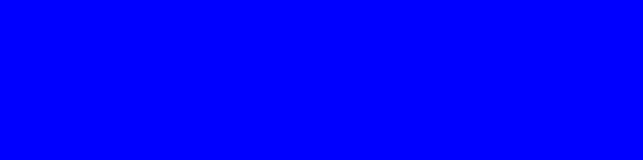
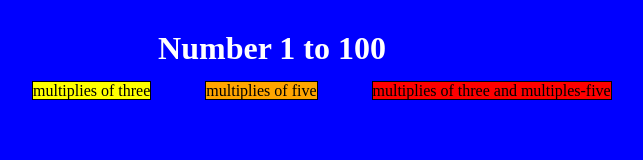
Before and after one commit to Emamingio22/js-fizzbuzz, a plain HTML site: page index.html in a window 1280 px wide. Shown: the whole page, without its empty margins (368-1011 px from the left). Drawn offline with Linux system fonts and the light colour scheme.

Commit message:
I made the index and the css

```diff
--- a/index.html
+++ b/index.html
@@ -9,8 +9,18 @@
 </head>
 <body>
 
+        <h1>Number 1 to 100</h1>
+        <div class="multiples">
+        <p class="multiples-three">multiplies of three</p>
+        <p class="multiples-five">multiplies of five</p>
+        <p class="multiples-three-five">multiplies of three and multiples-five</p>
+        </div>
+
+
 
     <div class="container"></div>
+
+
 
     <script src="./main.js"></script>
 
--- a/style.css
+++ b/style.css
@@ -1,25 +1,93 @@
-* {
-    box-sizing: border-box;
+*{
     margin: 0;
     padding: 0;
+    box-sizing: border-box;
+  }
+  body{
     background-color: blue;
+    color: white;
+  }
 
-}
 
-.container {
-    width: 80%;
-    margin: 3rem auto;
-}
+  h1 {
+    text-align: center;
+    margin-top: 30px;
+  }
 
-.row {
+
+  .container{
     display: flex;
     flex-wrap: wrap;
+    width: 1000px;
+    margin: 0 auto;
+    margin-top: 15px;
+  }
+
+  .box{
+    width: 80px;
+    height: 80px;
+    margin: 10px;
+    display: flex;
     justify-content: center;
-}
+    align-items: center;
+    background-color: rgb(104, 245, 255);
+    border: 1px solid #000;
+    border-radius: 10px;
+    color: black;
+    font-size: 1.1rem;
+  }
 
-.card {
-    width: 100px;
-    height: 100px;
-    background-color: rgb(17, 120, 255);
+  .fizz{
+    background-color: yellow;
+  }
 
-}
+  .buzz{
+    background-color: orange;
+  }
+
+  .fizzbuzz{
+    background-color: red;
+    color: white;
+  }
+
+
+
+  .multiples {
+    margin-left: 300px;
+    margin-top:  15px;
+  }
+
+  .multiples-three {
+    text-align: center;
+    margin-top: 20px;
+    border: 1px solid black;
+    width: 80px;
+   background-color: yellow;
+   color: #000;
+    margin-left: 100px;
+    margin-right: 50px;
+   display: inline;
+
+  }
+
+  .multiples-five {
+    text-align: center;
+    margin-top: 20px;
+    border: 1px solid black;
+    width: 80px;
+   background-color: orange;
+   color: #000;
+   margin-right: 50px;
+   display: inline;
+
+  }
+
+  .multiples-three-five {
+    text-align: center;
+    margin-top: 20px;
+    border: 1px solid black;
+    width: 80px;
+   background-color: red;
+   color: #000;
+   display: inline;
+  }
```
